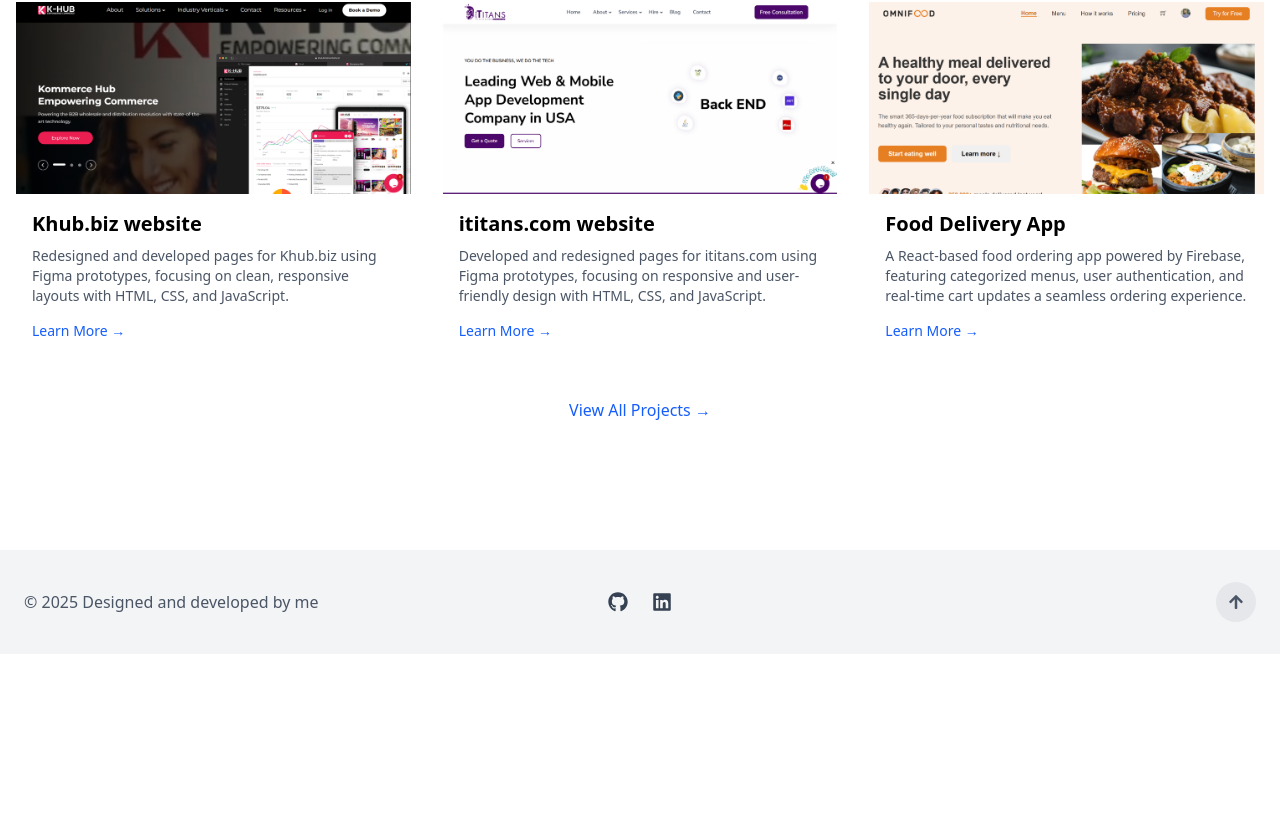
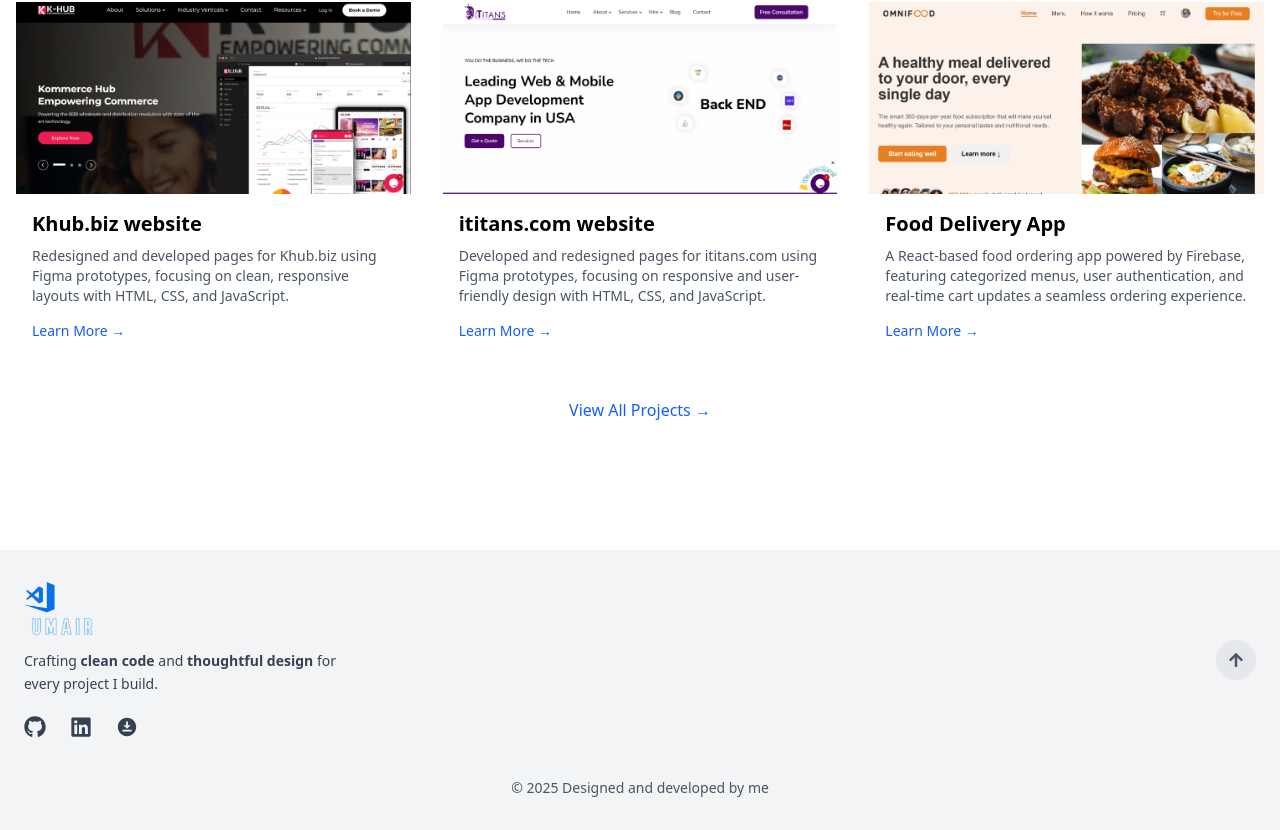
Before and after one commit to Umair-dev320/Nextjs-Portifoli, a Next.js app: page / in a window 1280 px wide. Shown: the part 2040-2870 px from the top of the page. Before the commit the page ends 2694 px from the top, so only its background shows below. Built offline with nearby package versions, Linux system fonts and the light colour scheme.

Commit message:
change the footer design
footer design

```diff
--- a/src/app/layout.js
+++ b/src/app/layout.js
@@ -27,7 +27,8 @@
   return (
     <html lang="en" className="scroll-smooth">
       <body
-        className={`${geistSans.variable} ${geistMono.variable} antialiased  cz-shortcut-listen="true"`}
+        className={`${geistSans.variable} ${geistMono.variable} antialiased  `}
+        cz-shortcut-listen="true"
       >
         <Providers>{children}</Providers>
       </body>
--- a/src/components/Footer.js
+++ b/src/components/Footer.js
@@ -1,11 +1,19 @@
-// components/Footer.js
 import Link from "next/link";
+import Image from "next/image";
+import { FaGithub, FaLinkedin, FaArrowUp } from "react-icons/fa";
+import { MdDownloadForOffline } from "react-icons/md";
+
 import { useState, useEffect } from "react";
-import { FaGithub, FaLinkedin, FaArrowUp } from "react-icons/fa";
 
 export default function Footer() {
   const year = new Date().getFullYear();
   const [isScrolling, setIsScrolling] = useState(false);
+
+  useEffect(() => {
+    const handleScroll = () => setIsScrolling(window.scrollY > 200);
+    window.addEventListener("scroll", handleScroll);
+    return () => window.removeEventListener("scroll", handleScroll);
+  }, []);
 
   const scrollToTop = () => {
     if (typeof window !== "undefined") {
@@ -13,37 +21,33 @@
     }
   };
 
-  useEffect(() => {
-    const handleScroll = () => {
-      if (window.scrollY > 50) {
-        setIsScrolling(true);
-      } else {
-        setIsScrolling(false);
-      }
-    };
-    window.addEventListener("scroll", handleScroll);
-    return () => window.removeEventListener("scroll", handleScroll);
-  }, []);
-
   return (
     <footer className="bg-gray-100 dark:bg-zinc-900 border-t border-gray-300 dark:border-zinc-700 py-8 mt-12">
-      <div className="container mx-auto px-6 flex flex-col md:flex-row items-center md:items-center">
-        {/* Left - Copyright */}
-        <div className="w-full md:w-1/3 flex justify-center md:justify-start mb-4 md:mb-0">
-          <p className="text-md text-gray-600 dark:text-gray-400">
-            © {year} Designed and developed by me
+      <div className="container mx-auto px-6 flex flex-col md:flex-row items-center justify-between ">
+        {/* Left Section: Logo and Text */}
+        <div className="flex flex-col items-center md:items-start text-center md:text-left max-w-xs">
+          <Image
+            src="/images/projects/Umair-Dev.png"
+            alt="Umair Logo"
+            className="h-14 sm:h-14 w-auto object-contain mb-3"
+            priority
+            width={120}
+            height={50}
+          />
+          <p className="text-sm text-gray-700 dark:text-gray-300 leading-relaxed">
+            Crafting <span className="font-semibold">clean code</span> and
+            <span className="font-semibold"> thoughtful design</span> for every
+            project I build.
           </p>
-        </div>
-
-        {/* Center - Social Links */}
-        <div className="w-full md:w-1/3 flex justify-center mb-4 md:mb-0 space-x-6">
+          {/* Center Section: Social Icons */}
+          <div className="flex space-x-6 items-start md:items-start text-start md:text-left mt-5">
             <Link
               href="https://github.com/Umair-dev320"
               aria-label="GitHub profile"
               target="_blank"
               className="text-gray-700 dark:text-gray-300 hover:text-blue-600 dark:hover:text-blue-400 transition-colors"
             >
-            <FaGithub size={20} />
+              <FaGithub size={22} />
             </Link>
             <Link
               href="https://www.linkedin.com/in/muhammad-umair-953014248/"
@@ -51,31 +55,43 @@
               target="_blank"
               className="text-gray-700 dark:text-gray-300 hover:text-blue-600 dark:hover:text-blue-400 transition-colors"
             >
-            <FaLinkedin size={20} />
+              <FaLinkedin size={22} />
             </Link>
+            <a
+              href="/images/Linkedin.pdf"
+              download="Umair-Resume.pdf"
+              aria-label="Resume profile"
+              target="_blank"
+              rel="noopener noreferrer"
+              className="text-gray-700 dark:text-gray-300 hover:text-blue-600 dark:hover:text-blue-400 transition-colors"
+            >
+              <MdDownloadForOffline size={22} />
+            </a>
+          </div>
         </div>
 
-        {/* Right - Back to top */}
-        <div className="w-full md:w-1/3 flex justify-center md:justify-end">
+        {/* Right Section: Back to top button */}
+        <div>
           <button
             onClick={scrollToTop}
             aria-label="Back to top"
-            className={`
-              flex items-center justify-center
-              w-10 h-10 rounded-full
-              transition-all duration-300
-              ${
+            className={`flex items-center justify-center w-10 h-10 rounded-full transition-all duration-300 shadow-sm ${
               isScrolling
                 ? "bg-blue-600 text-white animate-pulse shadow-lg"
                 : "bg-gray-200 text-gray-600"
-              }
-              hover:scale-110 hover:bg-blue-700 hover:text-white
-            `}
+            } hover:scale-110 hover:bg-blue-700 hover:text-white`}
           >
             <FaArrowUp size={16} />
           </button>
         </div>
       </div>
+
+      {/* Bottom Copyright */}
+      <div className="mt-6 border-t border-gray-300 dark:border-zinc-700 pt-4 text-center">
+        <p className="text-sm text-gray-600 dark:text-gray-400">
+          © {year} Designed and developed by me
+        </p>
+      </div>
     </footer>
   );
 }
--- a/src/constants/projects.js
+++ b/src/constants/projects.js
@@ -50,14 +50,14 @@
     demo: "https://letfix-zeta.vercel.app/",
   },
   {
-    title: "Portfolio Website",
-    slug: "portfolio-website",
+    title: "Pig Game",
+    slug: "Pig-Game Website",
     description:
-      "A modern and responsive portfolio website built with Next.js, Tailwind CSS, and Framer Motion. It showcases my skills in frontend and backend development, features smooth animations, a dark/light theme toggle, and highlights my projects, skills, and contact information.",
-    image: "/images/projects/nextjs-profile-img.png",
-    tech: ["Next.js", "Tailwind", "Framer Motion", "Fire Base"],
-    github: "https://github.com/Umair-dev320/Nextjs-Portifoli",
-    demo: "https://nextjs-portifoli.vercel.app/",
+      "A lightweight browser game where two players take turns rolling a die; hitting the losing number (e.g., 1) ends the turn or the game based on selected rules. Players can hold points, and scores update live with clear turn indicators and a quick reset for replayability.",
+    image: "/images/projects/pig-game.png",
+    tech: ["HTML", "CSS", "Javascript"],
+    github: "https://github.com/Umair-dev320/Pig-Game",
+    demo: "https://pig-game-five-roan.vercel.app",
   },
 ];
 
```
Also changed, not shown: public/images/projects/Umair-Dev.png (added), public/images/projects/pig-game.png (added). Lines whose indentation alone changed are shown as unchanged.
